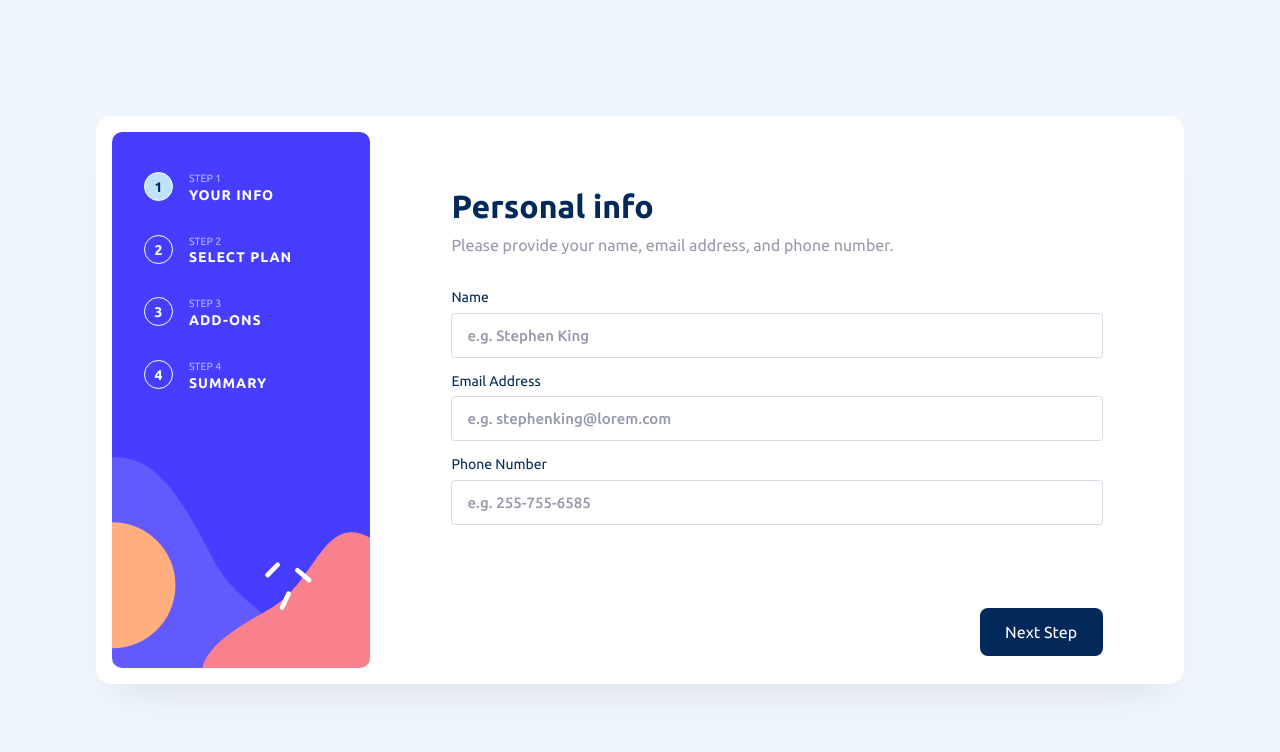
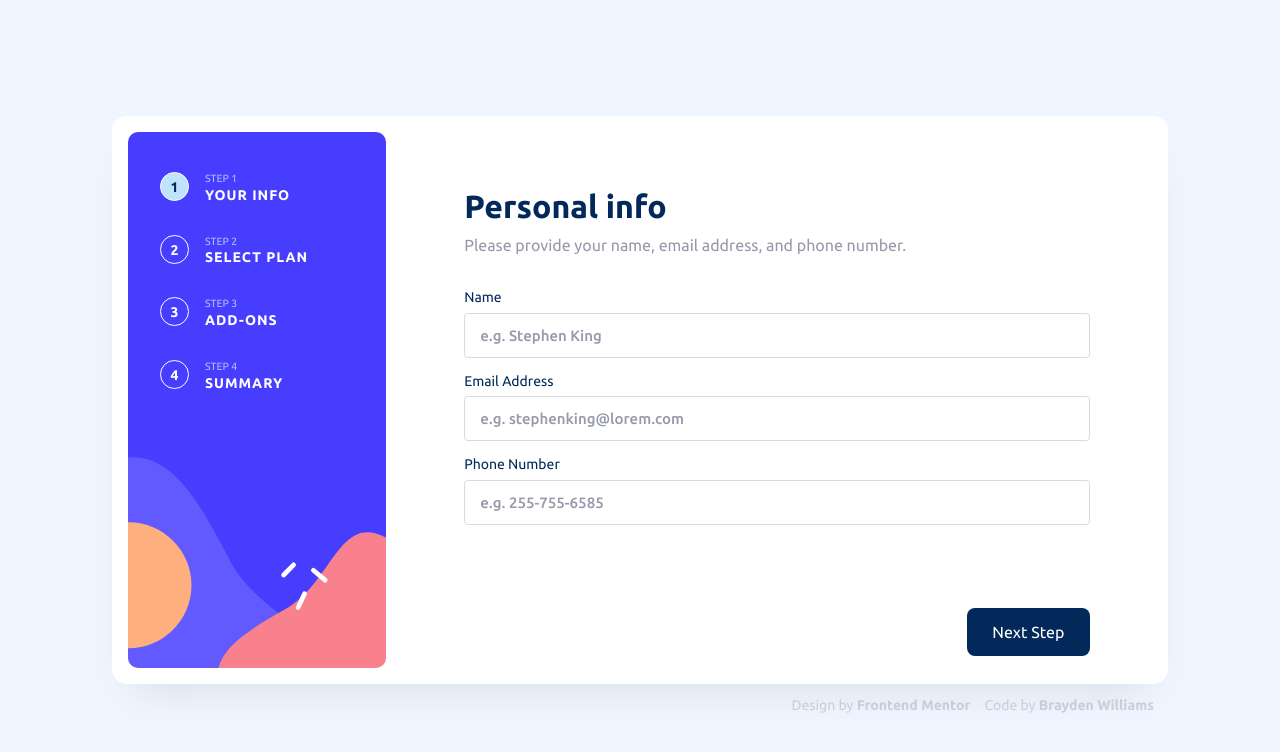
Before and after one commit to redstar504/multi-step-form-react, a React (Vite) app: page / in a window 1280 px wide. Shown: the top 752 px of the page. Built offline with nearby package versions, Linux system fonts and the light colour scheme.

Commit message:
Add attribution

```diff
--- a/index.html
+++ b/index.html
@@ -8,6 +8,12 @@
   </head>
   <body>
     <main id="root"></main>
+    <footer id="attribution">
+      <span>Design by <a href="http://frontendmentor.io">Frontend Mentor</a></span>
+      <span>
+        Code by <a href="http://github.com/redstar504">Brayden Williams</a>
+      </span>
+    </footer>
     <script type="module" src="/src/main.jsx"></script>
   </body>
 </html>
--- a/src/styles/screen.css
+++ b/src/styles/screen.css
@@ -264,28 +264,47 @@ main > footer #nextStep:disabled {
 
 @media (min-width: 48em) {
     body {
-        display: flex;
-        flex-direction: row;
-        justify-content: center;
-        align-items: center;
         height: auto;
         min-height: 100%;
         background: var(--magnolia);
+        display: flex;
+        flex-direction: column;
+        justify-content: center;
+        max-width: 68em;
+        padding: 0 1em;
+        margin: 0 auto;
     }
 
     main {
-        flex-grow: 1;
         display: grid;
         grid-template-columns: 16.125em auto;
         grid-template-rows: 1fr auto;
         padding: 1em 0 1em 1em;
-        margin: 0 1em;
-        max-width: 68em;
+        margin: 3rem 0 0 0;
         min-height: 35.5em;
         background: var(--white);
         border-radius: 0.9375em;
         box-shadow: 0 25px 40px -20px rgba(0, 0, 0, 0.1);
         row-gap: 0;
+    }
+
+    #attribution {
+        overflow: hidden;
+        align-self: flex-end;
+        color: var(--cool-gray);
+        height: 3rem;
+        line-height: 3em;
+        display: flex;
+        column-gap: 1em;
+        opacity: 0.4;
+        font-size: 0.875em;
+        padding-right: 1em;
+    }
+
+    #attribution a {
+        color: var(--cool-gray);
+        text-decoration: none;
+        font-weight: 700;
     }
 
     #nav {
```
